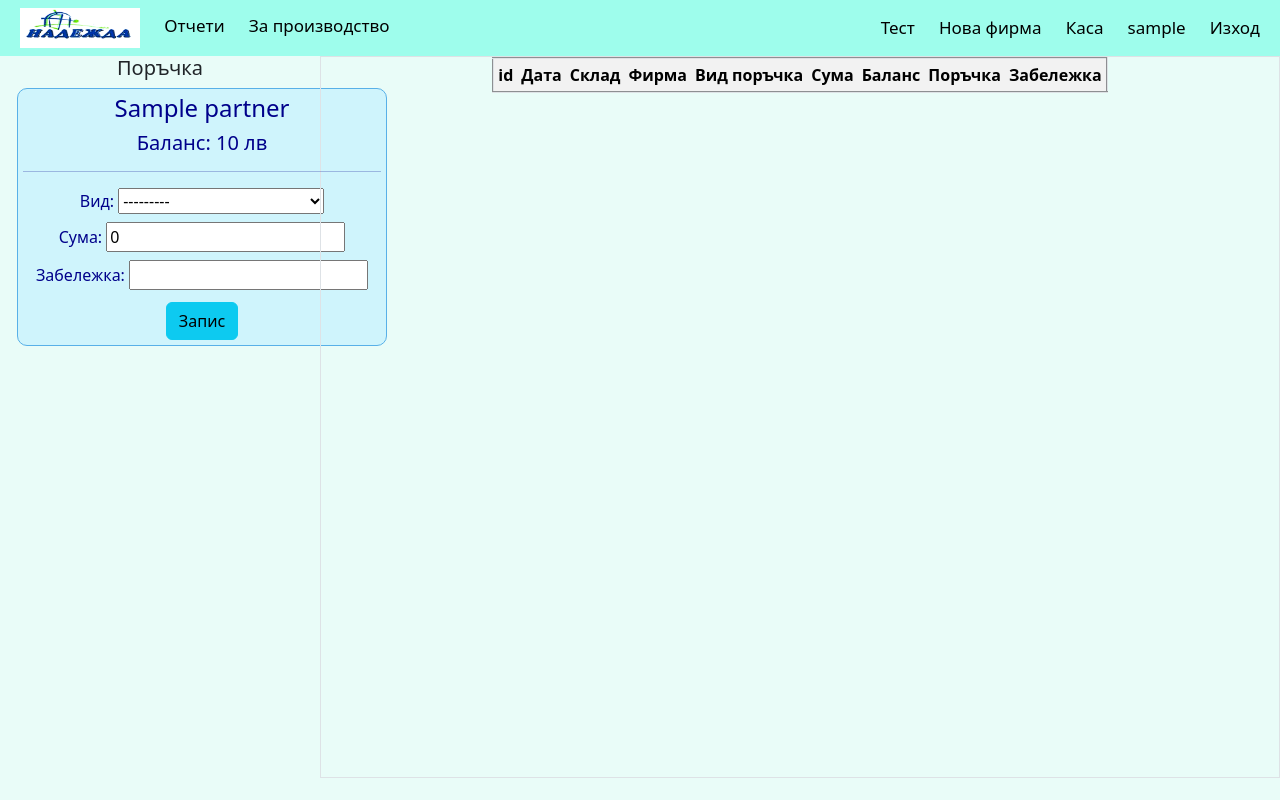
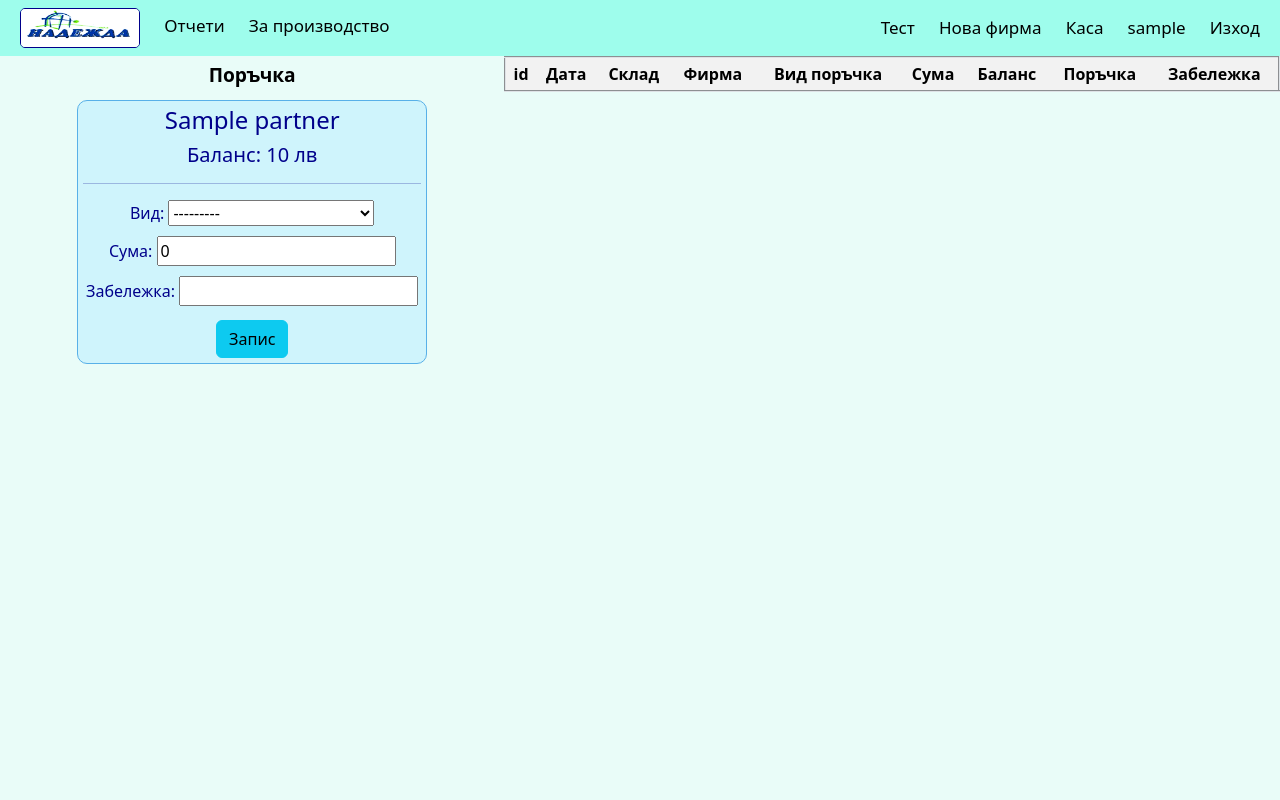
Before and after one commit to Trwifon/nadejda_94_django, a Django app: page /records/1/create/ in a window 1280 px wide. Run offline with Django 5.2, Linux system fonts and the light colour scheme; a user stored in the database is signed in; tables that the repository leaves empty hold one stand-in row (values such as "Sample post"); lists and menus that the app fills with data are empty.

Commit message:
feat css

```diff
--- a/nadejda_94_django/glasses/forms.py
+++ b/nadejda_94_django/glasses/forms.py
@@ -1,9 +1,5 @@
 from django import forms
-from django.core.validators import MinValueValidator
-from django.forms import ChoiceField
 from nadejda_94_django.glasses.models import Glasses
-from .choices import ThicknessChoices, GlassChoices
-
 
 class GlassBaseForm(forms.ModelForm):
     class Meta:
@@ -72,7 +68,7 @@ class GlassDeleteForm(GlassBaseForm):
 
 class GlassProductionForm(forms.Form):
     order_choice = forms.ChoiceField(
-        label='Избери поръчка',
+        label='Избери',
         widget=forms.RadioSelect,
     )
 
--- a/static/styles/styles.css
+++ b/static/styles/styles.css
@@ -34,44 +34,45 @@ body {
     color: black;
 }
 
+.logo {
+    border: 1px solid darkblue;
+    border-radius: 5px;
+}
+
 .hr {
     margin: 0;
 }
 
 .info-text {
     text-align: center;
-    font-size: 20px;
+    font-size: 1.2em;
+    font-weight: 600;
     color: black;
-    margin-bottom: 2px;
-    margin-top: 2px;
+    margin: 5px;
+
 }
 
 .form-group {
     border: 1px solid #58b0e8;
     border-radius: 10px;
     background-color:#cff4fc;
-    min-width: 370px;
-    max-width: 200px;
-    margin: 5px;
+    min-width: 300px;
+    max-width: 350px;
+    margin: 10px auto;
     padding: 5px;
     text-align: center;
     color: darkblue;
 }
 
 .form-space {
-    margin-bottom: 8px;
+    margin-bottom: 10px;
 }
 
 .info {
     display: flex;
     align-items: center;
-    margin: 25px 15px;
+    margin: 15px 15px;
     font-size: 20px;
-}
-
-.form-table {
-    display: grid;
-    place-items: center;
 }
 
 .max-height-report {
@@ -79,14 +80,9 @@ body {
     overflow-y: scroll;
 }
 
-.table-glass {
-    margin: 10px 20px 10px 10px;
-    text-align: center;
-}
-
 .table-columns {
-    padding-right: 20px;
-    padding-left: 20px;
+    padding-right: 10px;
+    padding-left: 10px;
     text-align: center;
 }
 
@@ -95,7 +91,7 @@ body {
     align-items: center;
     width: 100%;
     text-align: center;
-    font-size: 14px;
+    font-size: 16px;
 }
 
 .highlight {
@@ -107,6 +103,22 @@ body {
     font-weight: 600;
 }
 
-.two-containers {
-    height: auto;
+.orders {
+    display: flex;
+    justify-content: center;
 }
+
+.record-container {
+    min-width: 350px;
+    text-align: center;
+    justify-content: center;
+    flex-grow: 1;
+}
+
+.production-container{
+    min-width: 100px;
+    border: 1px solid lightskyblue;
+    text-align: center;
+    padding: 5px;
+    flex-grow: 1;
+}
--- a/templates/common/create.html
+++ b/templates/common/create.html
@@ -3,19 +3,16 @@
 
 {% block content %}
     <script src="{% static 'enter_instead_tab_script.js' %}"></script>
-    <div class="container-fluid text-center two-containers">
-        <div class="row">
-            <div class="col-3">
-                <h5>Поръчка</h5>
+    <div class="orders">
+        <div class="record-container">
+            <p class="info-text">Поръчка</p>
             <div class="form-group">
-                    <div class="mb-3">
                     <h4>{{ partner.name }}</h4>
                     <h5>Баланс: {{ partner.balance }} лв</h5>
                     {% if record.order %}
                         <h5>По поръчка {{ record.order }}</h5>
                     {% endif %}
                     <hr>
-                    </div>
                 <script src="{% static 'start_field_focus.js' %}"></script>
                 <form method="post">
                     {% csrf_token %}
@@ -36,13 +33,10 @@
                 </form>
             </div>
         </div>
-            <div class="col-9 border">
-                <div class="form-table">
+        <div class="record-container">
             {% block table %}
             {% endblock table %}
         </div>
     </div>
-        </div>
-    </div>
     <script src="{% static 'event_listener.js' %}"></script>
 {% endblock content %}
--- a/templates/common/dashboard.html
+++ b/templates/common/dashboard.html
@@ -12,7 +12,5 @@
         {% endif %}
         лв
     </p>
-    <div class="form-table">
-        {% include 'common/report.html' %}
-    </div>
+    {% include 'common/report.html' %}
 {% endblock %}
--- a/templates/common/nav_bar.html
+++ b/templates/common/nav_bar.html
@@ -5,7 +5,7 @@
     <ul class="navbar-left">
         <li>
             <a href="{% url 'dashboard' %}">
-                <img src="{% static 'logo-nadejda.bmp' %}" alt="logo" width="120" height="40">
+                <img class="logo" src="{% static 'logo-nadejda.bmp' %}" alt="logo" width="120" height="40">
             </a>
         </li>
         <li>
--- a/templates/common/report.html
+++ b/templates/common/report.html
@@ -1,6 +1,7 @@
 {% load custom_filters %}
 {% load static %}
 
+<div class="record-container">
     <table class="table table-striped table-hover table-sm" border="2">
         <tr class="text-center">
             <th>id</th>
@@ -57,3 +58,4 @@
         </tr>
         {% endfor %}
     </table>
+</div>
--- a/templates/glasses/create_glass.html
+++ b/templates/glasses/create_glass.html
@@ -2,7 +2,7 @@
 {% load static %}
 
 {% block table %}
-    <p style="font-size:1.2em; font-weight:600">
+    <p class = "info-text">
         <span>Брой: {{ glass_data.total_number }}</span>
         <span class="mx-5">Площ: {{ glass_data.total_area }} кв.м</span>
         <span>Сума: {{ glass_data.total_price }} лв.</span>
--- a/templates/glasses/glass_table.html
+++ b/templates/glasses/glass_table.html
@@ -1,8 +1,7 @@
 {% load static %}
 
-<div class="table-glass">
 <table>
-        <tr class="text-center">
+    <tr>
         <th class="table-columns">Стъкло I</th>
         <th class="table-columns">Стъкло II</th>
         <th class="table-columns">Стъкло III</th>
@@ -41,4 +40,3 @@
         </tr>
     {% endfor %}
 </table>
-</div>
--- a/templates/records/show_report.html
+++ b/templates/records/show_report.html
@@ -2,7 +2,7 @@
 {% load static %}
 
 {% block content %}
-    <h5 class="text-center mt-4">{{ name_report }}</h5>
+    <h5 class="info-text">{{ name_report }}</h5>
     <div class="form-table">
         {% include 'common/report.html' %}
     </div>
--- a/templates/records/update_record.html
+++ b/templates/records/update_record.html
@@ -2,6 +2,8 @@
 {% load static %}
 
 {% block content %}
+    <div class="orders">
+        <div class="record-container">
             <form method="post" class="form-group">
                 <h4>Редакция на запис</h4>
                 <hr>
@@ -20,4 +22,6 @@
                 {% endfor %}
                 <button class="btn btn-info">Редактирай</button>
             </form>
+        </div>
+    </div>
 {% endblock %}
```
Also changed, not shown: templates/glasses/glass_production.html (+26 -29 lines), templates/records/create_report.html (+5 -3 lines). Lines whose indentation alone changed are shown as unchanged.
